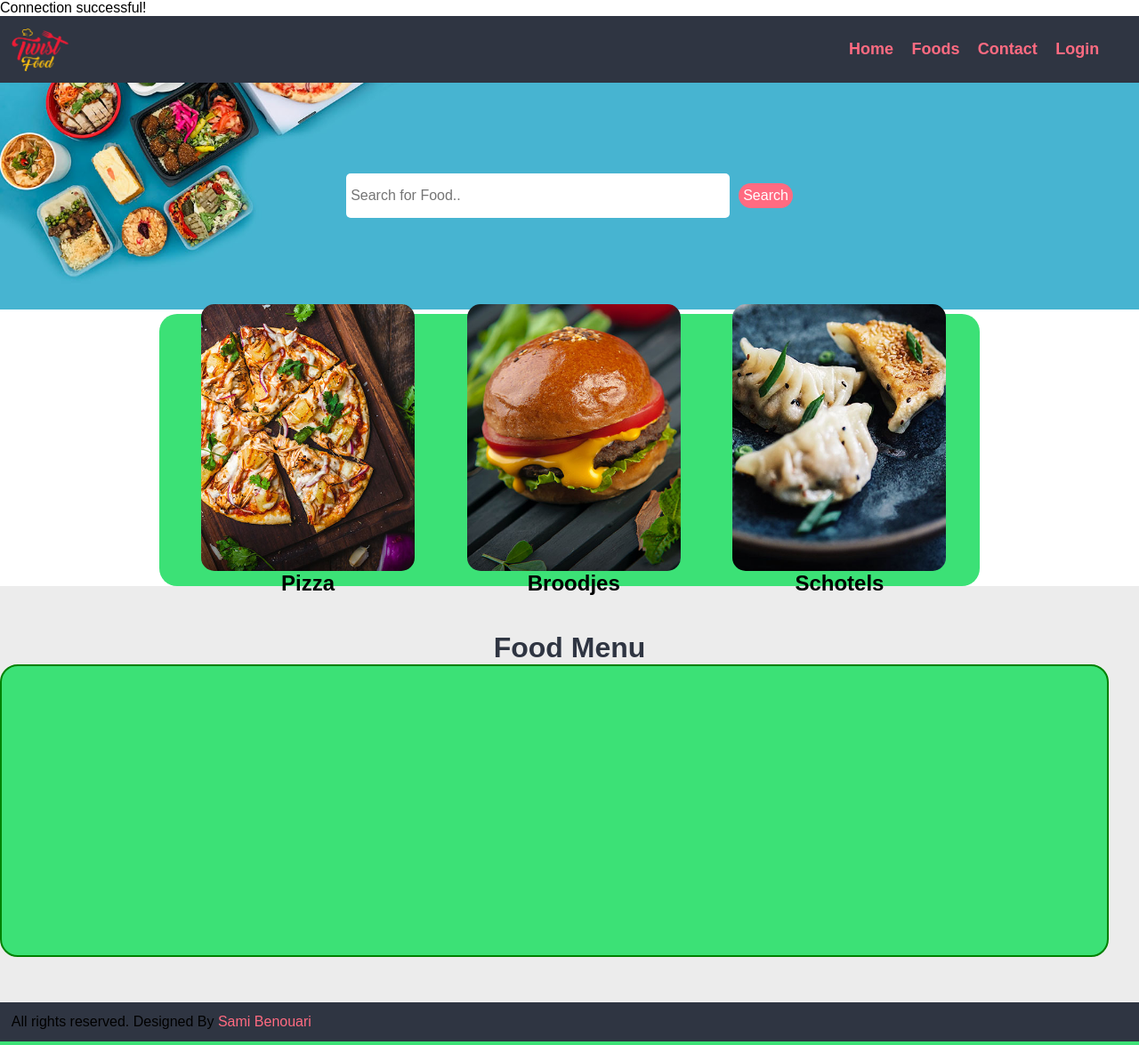
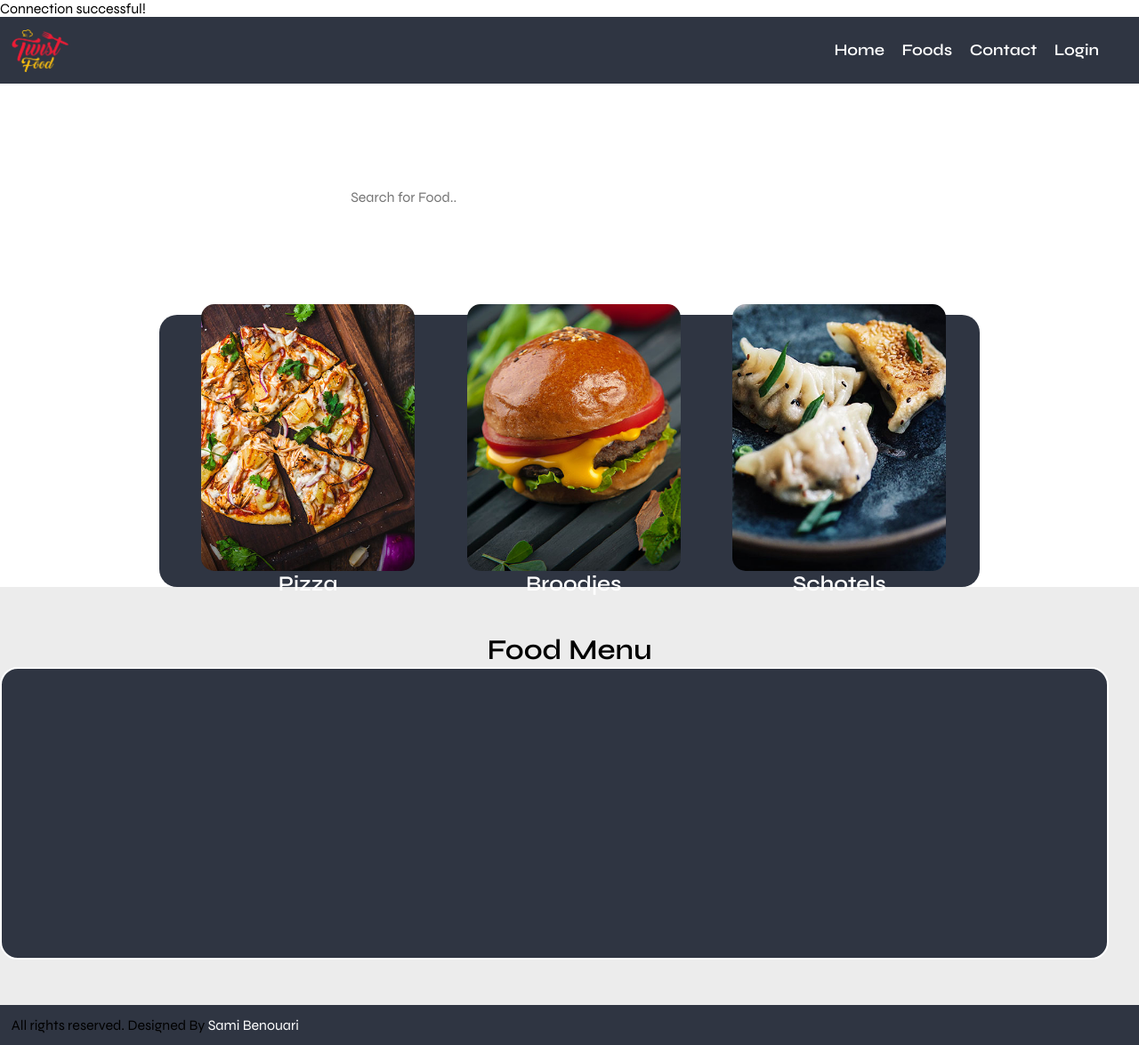
Before and after one commit to Sami024/WebApp, a PHP site: page / in a window 1280 px wide. Shown: the whole page at 89% size. Run offline with PHP 8.4, Linux system fonts and the light colour scheme; data that the repository does not hold is empty.

Commit message:
Update V3.6.5

```diff
--- a/html/connectDB.php
+++ b/html/connectDB.php
@@ -8,7 +8,7 @@ try {
     $pdo->setAttribute(PDO::ATTR_ERRMODE, PDO::ERRMODE_EXCEPTION);
     echo "Connection successful!";
 } catch (PDOException $e) {
-    echo "Connection failed: " . $e->getMessage();
+
 }
 
 ?>
--- a/html/css/style.css
+++ b/html/css/style.css
@@ -5,17 +5,33 @@
 */
 
 /* CSS for All */
+@import url("https://fonts.googleapis.com/css2?family=Syne:wght@400;500;600&display=swap");
 * {
   margin: 0 0;
   padding: 0 0;
-  font-family: Arial, Helvetica, sans-serif;
+  font-family: "Syne", sans-serif;
 
   /* Header start here -----------------------------------------------------------------------------------------*/
 }
 body {
   height: 100vh;
 }
+/* VIDEO */
+.video-background {
+  position: fixed;
+  right: 0;
+  bottom: 0;
+  min-width: 100%;
+  min-height: 100%;
+  z-index: -1;
+}
 
+.content {
+  position: relative;
+  z-index: 1;
+}
+
+/* VIDEO END */
 .container {
   width: 100%;
   margin: 0 auto;
@@ -67,12 +83,14 @@ ul li a:hover {
 
 .container1 {
   width: 40%;
-  margin: 0 auto;
+  margin-left: auto;
+  margin-right: auto;
   padding: 1%;
   display: flex;
   justify-content: space-between;
   align-items: center;
   border-radius: 20px;
+
 }
 form {
   width: 100%;
@@ -85,7 +103,6 @@ form {
   border-radius: 20px;
 }
 .food-search {
-  background-image: url(../images/bg.jpg);
   background-size: cover;
   background-repeat: no-repeat;
   background-position: center;
@@ -114,7 +131,7 @@ form {
   display: flex;
   justify-content: space-around;
   align-items: center;
-  background-color: #3ce176;
+  background-color: #2f3542;
   border-radius: 20px;
 }
 .categories {
@@ -129,7 +146,7 @@ form {
 }
 /*  <!-- Categories Section Ends Here-------------------------------------------------------------------------- */
 a {
-  color: #ff6b81;
+  color: white;
   text-decoration: none;
 }
 
@@ -140,7 +157,7 @@ a {
   border-radius: 5px;
 }
 .btn-primary {
-  background-color: #ff6b81;
+  background-color:#2f3542;
   color: white;
   cursor: pointer;
   border-radius: 40px;
@@ -148,16 +165,16 @@ a {
 }
 .btn-primary:hover {
   color: white;
-  background-color: #ff4757;
+  background-color: #2f3542;
 }
 h2 {
-  color: #2f3542;
+  color: black;
   font-size: 2rem;
   /* margin-bottom: 2%; */
 }
 h3 {
   font-size: 1.5rem;
-  color: black;
+  color: white;
 }
 
 /* CSS for Food Menu */
@@ -169,7 +186,7 @@ h3 {
   min-width: 45%;
   height: 120px;
   background-color: rgb(204, 212, 207);
-  border: 2px solid black;
+  border: 2px solid white;
   text-align: center;
   border-radius: 20px;
   /* margin-right: 20px; */
@@ -185,11 +202,11 @@ h3 {
   width: 95%;
   padding: 1%;
   height: 300px;
-  border: 2px solid green;
+  border: 2px solid white;
   gap: 10px;
   display: flex;
   justify-content: space-between;
-  background-color: #3ce176;
+  background-color: #2f3542;
   border-radius: 20px;
   flex-wrap: wrap;
 }
@@ -282,11 +299,11 @@ h3 {
     width: 90%;
     margin: auto;
     padding: 1%;
-    border: 2px solid green;
+    border: 2px solid white;
     display: flex;
     justify-content: space-between;
     align-items: center;
-    background-color: #3ce176;
+    background-color: #2f3542;
     border-radius: 20px;
   }
 }
--- a/html/index.php
+++ b/html/index.php
@@ -49,7 +49,7 @@ require_once 'connectDB.php';
 
             <form action="food-search.html" method="POST">
                 <input type="search" name="search" placeholder="Search for Food.." required>
-                <input type="submit" name="submit" value="Search" class="btn btn-primary">
+
             </form>
 
         </div>
@@ -78,7 +78,7 @@ require_once 'connectDB.php';
 
             <a href="#">
                 <div class="box-3 ">
-                    <img src="images/momo.jpg" alt="Momo" class="img-responsive img-curve">
+                    <img src="images/momo.jpg" alt="Schotels" class="img-responsive img-curve">
 
                     <h3 class="text-black ">Schotels</h3>
                 </div>
```
